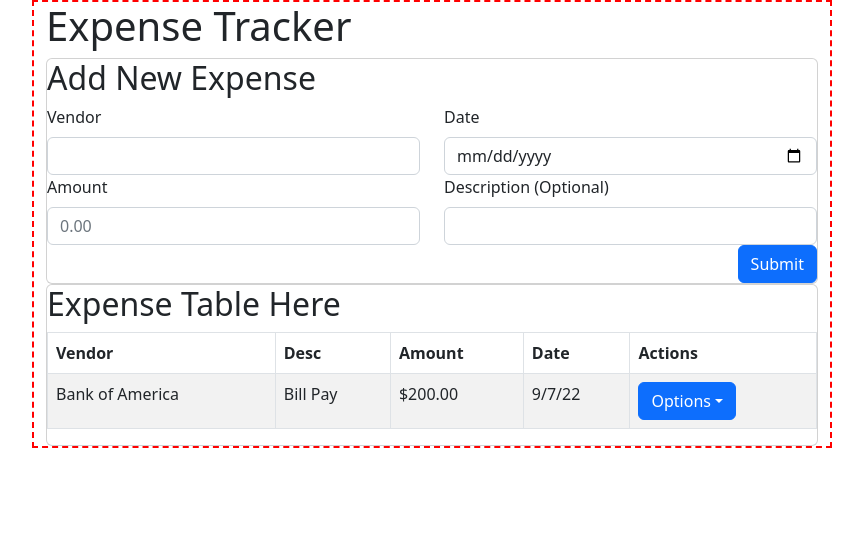
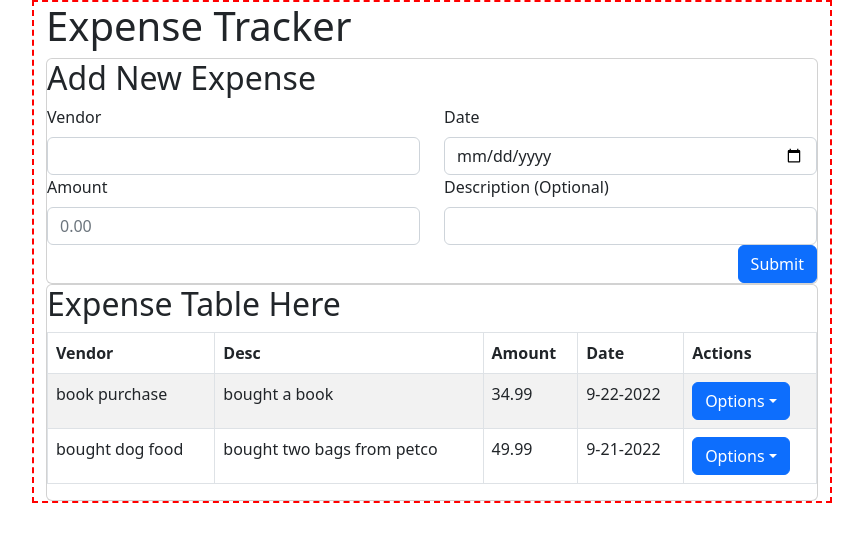
Before and after one commit to KBiz65/expense-tracker-review-js, a React (Create React App) app: page / in a window 1280 px wide. Shown: the top 542 px of the page, without its empty margins (208-1071 px from the left). Built offline with nearby package versions, Linux system fonts and the light colour scheme.

Commit message:
add passing data from app to expense table

```diff
--- a/src/App.js
+++ b/src/App.js
@@ -4,12 +4,26 @@ import ExpenseTable from "./components/ExpenseTable/ExpenseTable";
 import "./App.css";
 
 function App() {
+  const expenses = [
+    {
+      vendor: "book purchase",
+      date: "9-22-2022",
+      amount: "34.99",
+      desc: "bought a book",
+    },
+    {
+      vendor: "bought dog food",
+      date: "9-21-2022",
+      amount: "49.99",
+      desc: "bought two bags from petco",
+    },
+  ];
+
   const newExpenseDataHandler = (newExpenseData) => {
-    const expenseData = {
+    const newExpense = {
       ...newExpenseData,
-      id: Math.random().toString(),
     };
-    console.log("hello from app.js", expenseData);
+    expenses.push(newExpense);
   };
 
   return (
@@ -18,7 +32,7 @@ function App() {
         <Col>
           <h1>Expense Tracker</h1>
           <ExpenseForm onNewExpenseSubmit={newExpenseDataHandler} />
-          <ExpenseTable />
+          <ExpenseTable items={expenses} />
         </Col>
       </Row>
     </Container>
--- a/src/components/ExpenseTable/ExpenseTable.js
+++ b/src/components/ExpenseTable/ExpenseTable.js
@@ -1,7 +1,7 @@
 import { Card, Table } from "react-bootstrap";
 import ExpenseTableRow from "./ExpenseTableRow";
 
-function ExpenseTable() {
+function ExpenseTable(props) {
   return (
     <Card>
       <h2>Expense Table Here</h2>
@@ -16,7 +16,14 @@ function ExpenseTable() {
           </tr>
         </thead>
         <tbody>
-          <ExpenseTableRow />
+          {props.items.map((expense) => (
+            <ExpenseTableRow
+              vendor={expense.vendor}
+              date={expense.date}
+              amount={expense.amount}
+              desc={expense.desc}
+            />
+          ))}
         </tbody>
       </Table>
     </Card>
--- a/src/components/ExpenseTable/ExpenseTableRow.js
+++ b/src/components/ExpenseTable/ExpenseTableRow.js
@@ -1,12 +1,12 @@
 import ExpenseTableRowOptions from "./ExpenseTableRowOptions";
 
-function ExpenseTableRow() {
+function ExpenseTableRow(props) {
   return (
     <tr>
-      <td>Bank of America</td>
-      <td>Bill Pay</td>
-      <td>$200.00</td>
-      <td>9/7/22</td>
+      <td>{props.vendor}</td>
+      <td>{props.desc}</td>
+      <td>{props.amount}</td>
+      <td>{props.date}</td>
       <td>
         <ExpenseTableRowOptions />
       </td>
```
